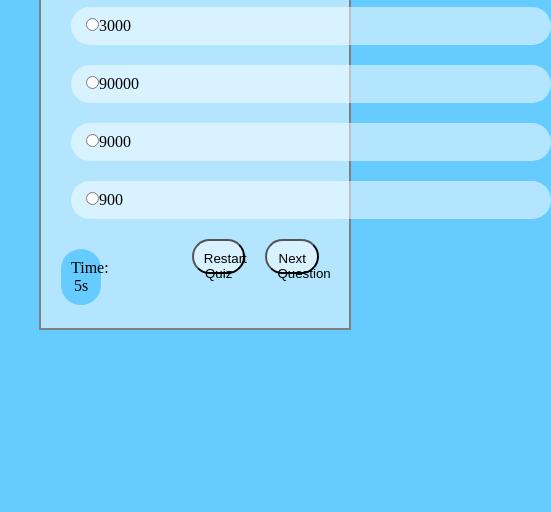
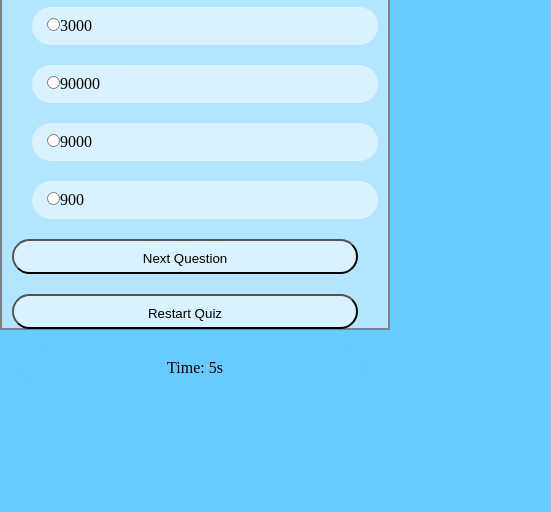
Before and after one commit to Ayomidespenz/Math-quiz, a plain HTML site: page index.html in a window 390 px wide. Shown: the part 332-844 px from the top of the page, 551 px wide, since content can reach past the window. Drawn offline with Linux system fonts and the light colour scheme.

```diff
--- a/quiz.css
+++ b/quiz.css
@@ -74,6 +74,7 @@ body{
     width: 15%;
     border-radius: 25px;
     text-align: center;
+    /* border: 2px solid red; */
 }
 .restart-btn{
     background: rgba(255, 255, 255, 0.5);
@@ -86,3 +87,26 @@ body{
     float: right;
     margin: 10px;
 }
+
+@media screen and (max-width:900px) {
+    .container {
+        width: 100%;
+    }
+    .option{
+        width: 100%;
+    }
+    #timer{
+        width: 100%;
+        text-align: center;
+        display: block !important;
+        /* border: 2px solid red; */
+        margin-top: 120px;
+    }
+    .restart-btn{
+        width: 100%;
+    }
+    .next-btn{
+        display: block;
+        width: 100%;
+    }
+}
```
